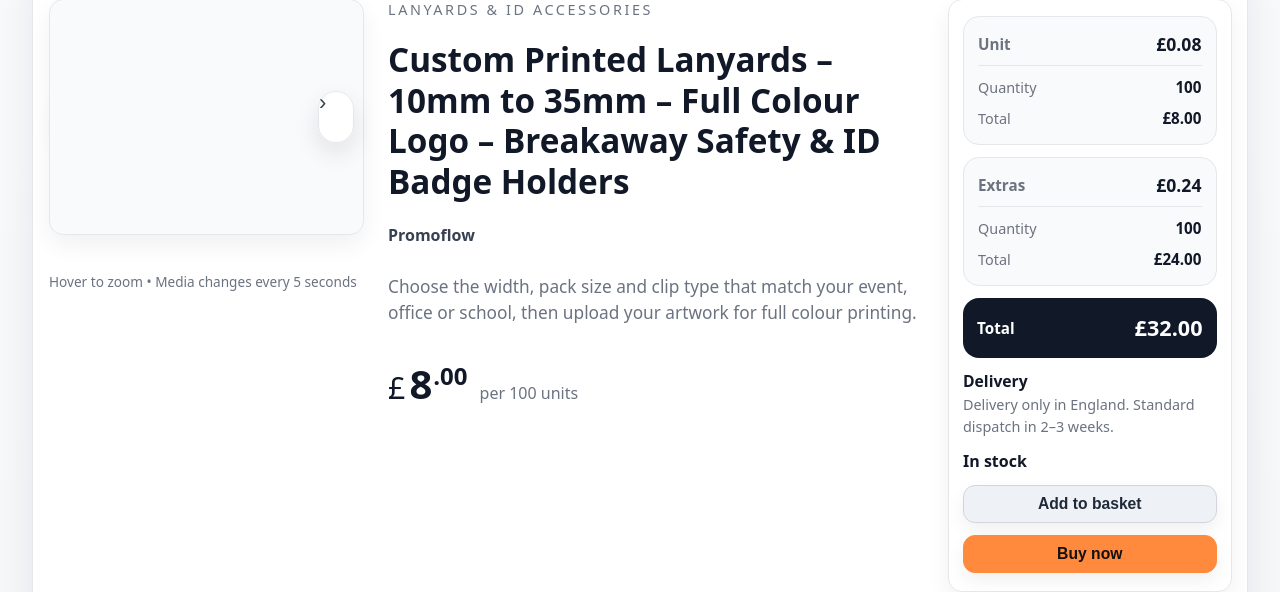
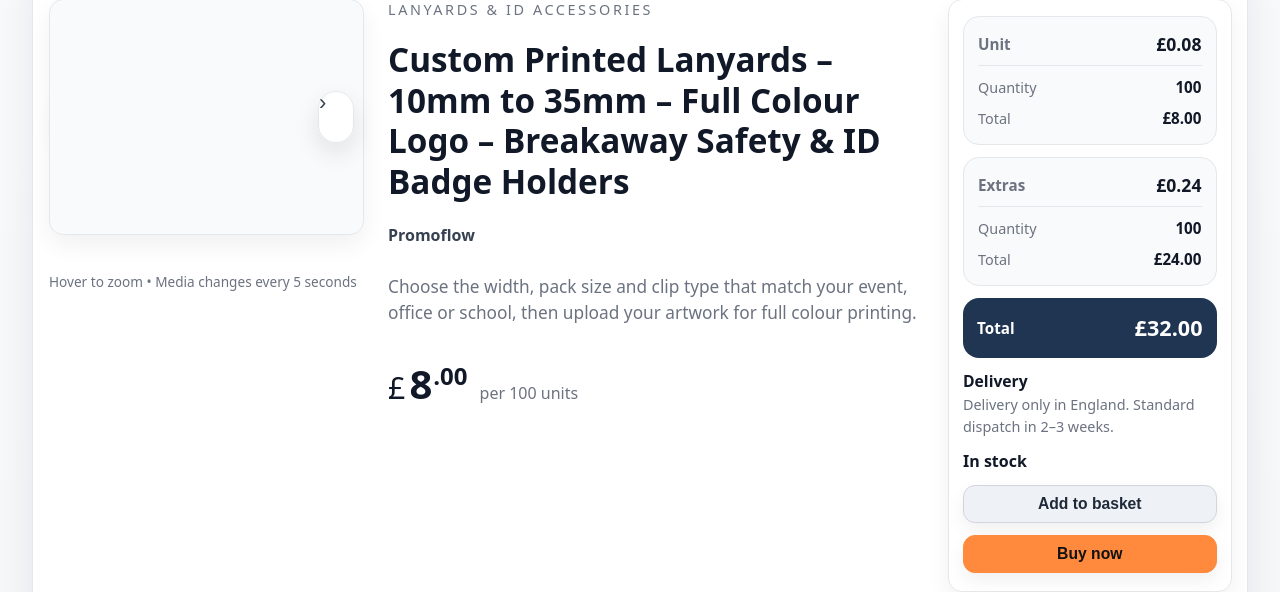
Before and after one commit to AdminPromoflow/Dot63_v1, a PHP site: page /view/preview_porduct/preview_porduct/preview.php in a window 1280 px wide. Shown: the part 156-748 px from the top of the page. Run offline with PHP 8.4, Linux system fonts and the light colour scheme.

Commit message:
“…”

```diff
--- a/view/preview_porduct/preview_porduct/preview.css
+++ b/view/preview_porduct/preview_porduct/preview.css
@@ -704,7 +704,7 @@ video{
 .price-line--total{
   padding: 14px;
   border-radius: 16px;
-  background: #111827;
+  background: #1F3551;
   color: #ffffff;
 }
 
```
